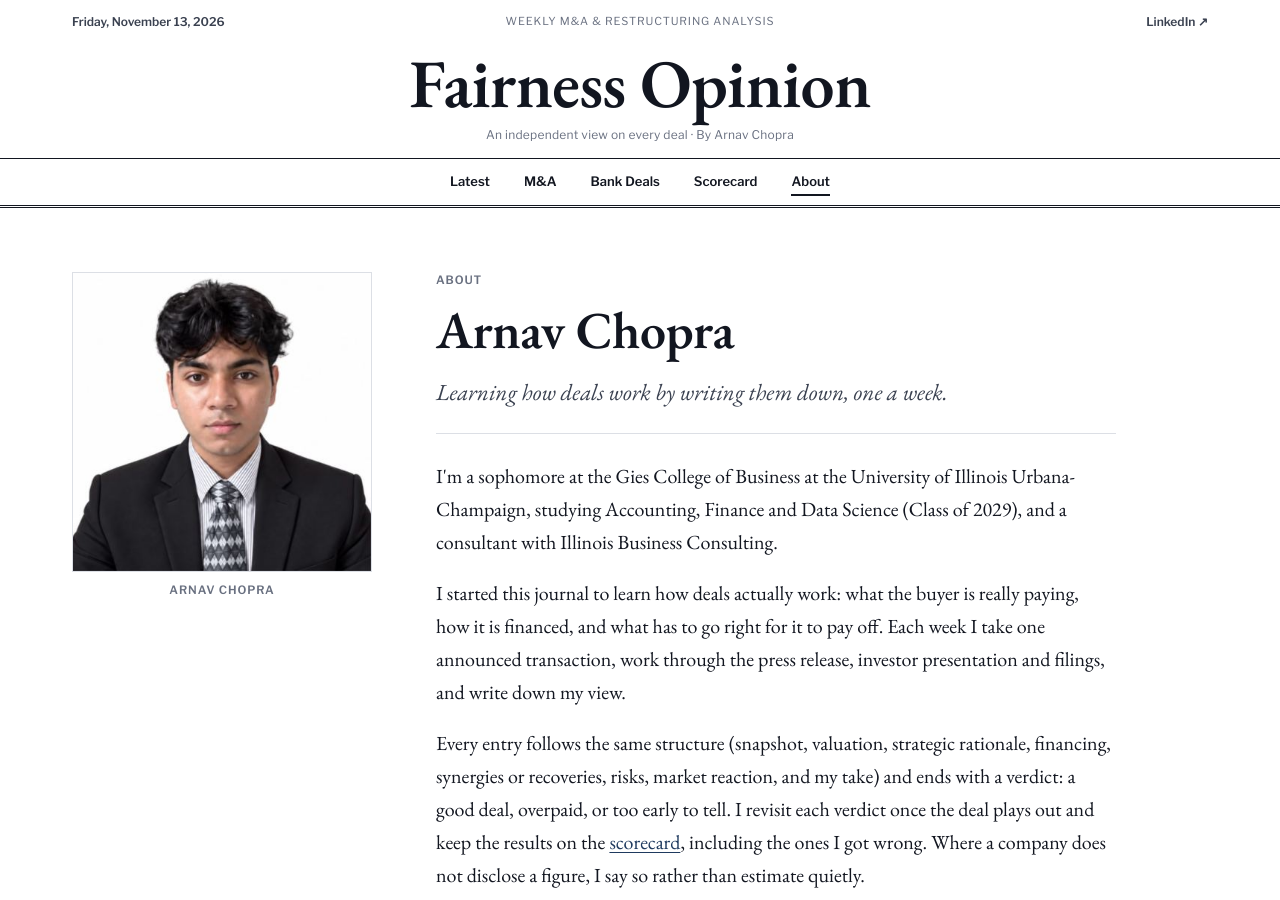
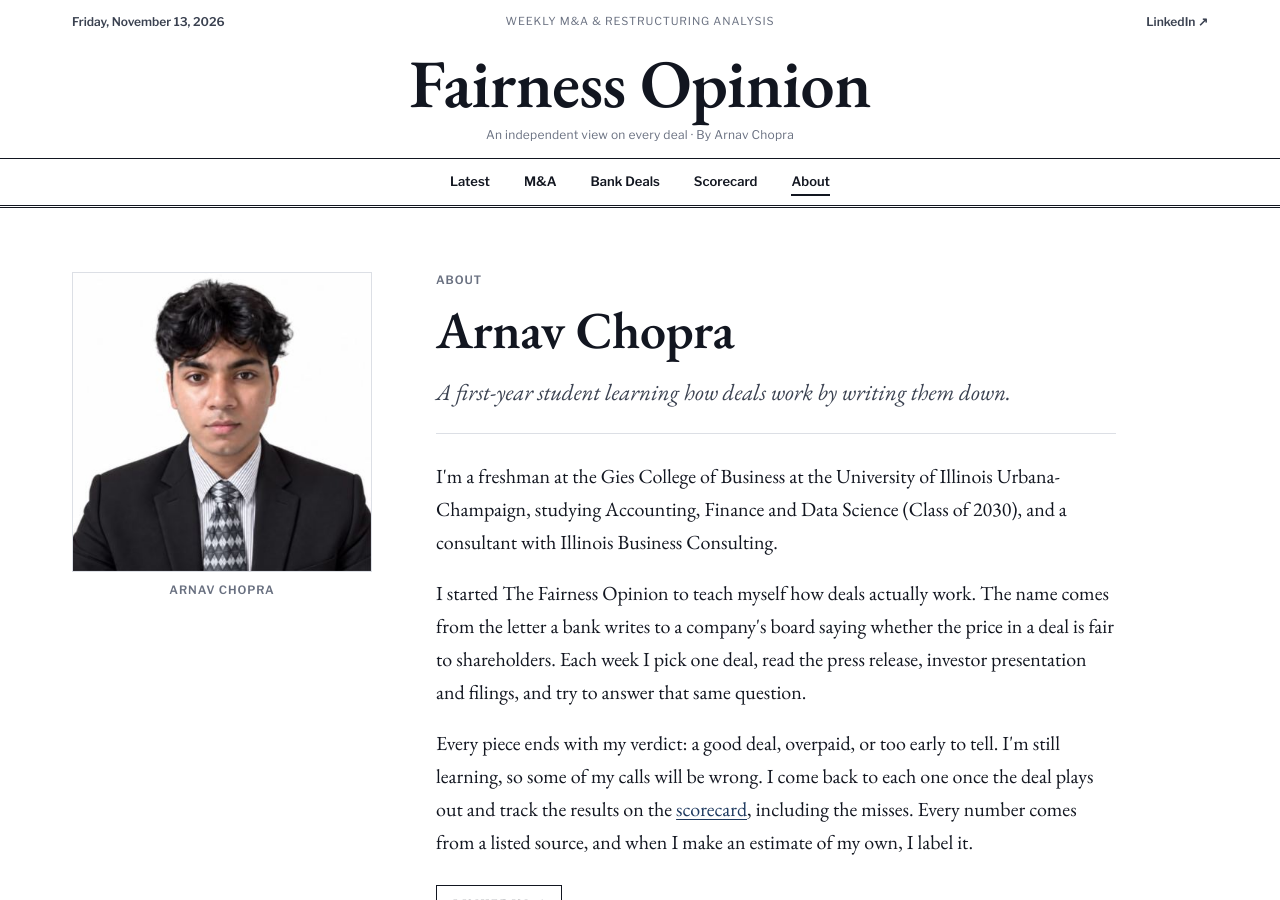
Before and after one commit to arnavchopra24/arnavchopra24, a Jekyll site: the page built from about.html, in a window 1280 px wide and 900 px high. Built offline with Jekyll 4.4.1, drawn with Linux system fonts in a browser that asks for light colours.

Commit message:
Update about.html

```diff
--- a/about.html
+++ b/about.html
@@ -4,7 +4,7 @@ title: About
 nav: about
 permalink: /about/
 body_class: about-page
-description: About Arnav Chopra and the Deal Journal.
+description: About Arnav Chopra and The Fairness Opinion.
 ---
 <section class="wrap about">
   <div class="about-photo">
@@ -19,12 +19,12 @@ description: About Arnav Chopra and the Deal Journal.
   <div class="about-text">
     <span class="caps kicker">About</span>
     <h1 class="page-title">{{ site.author.name }}</h1>
-    <p class="about-tagline">Learning how deals work by writing them down, one a week.</p>
+    <p class="about-tagline">A first-year student learning how deals work by writing them down.</p>
 
     <div class="prose">
-      <p>I'm a sophomore at the Gies College of Business at the University of Illinois Urbana-Champaign, studying Accounting, Finance and Data Science (Class of 2029), and a consultant with Illinois Business Consulting.</p>
-      <p>I started this journal to learn how deals actually work: what the buyer is really paying, how it is financed, and what has to go right for it to pay off. Each week I take one announced transaction, work through the press release, investor presentation and filings, and write down my view.</p>
-      <p>Every entry follows the same structure (snapshot, valuation, strategic rationale, financing, synergies or recoveries, risks, market reaction, and my take) and ends with a verdict: a good deal, overpaid, or too early to tell. I revisit each verdict once the deal plays out and keep the results on the <a href="{{ '/scorecard/' | relative_url }}">scorecard</a>, including the ones I got wrong. Where a company does not disclose a figure, I say so rather than estimate quietly.</p>
+      <p>I'm a freshman at the Gies College of Business at the University of Illinois Urbana-Champaign, studying Accounting, Finance and Data Science (Class of 2030), and a consultant with Illinois Business Consulting.</p>
+      <p>I started The Fairness Opinion to teach myself how deals actually work. The name comes from the letter a bank writes to a company's board saying whether the price in a deal is fair to shareholders. Each week I pick one deal, read the press release, investor presentation and filings, and try to answer that same question.</p>
+      <p>Every piece ends with my verdict: a good deal, overpaid, or too early to tell. I'm still learning, so some of my calls will be wrong. I come back to each one once the deal plays out and track the results on the <a href="{{ '/scorecard/' | relative_url }}">scorecard</a>, including the misses. Every number comes from a listed source, and when I make an estimate of my own, I label it.</p>
     </div>
 
     <div class="about-links">
```
